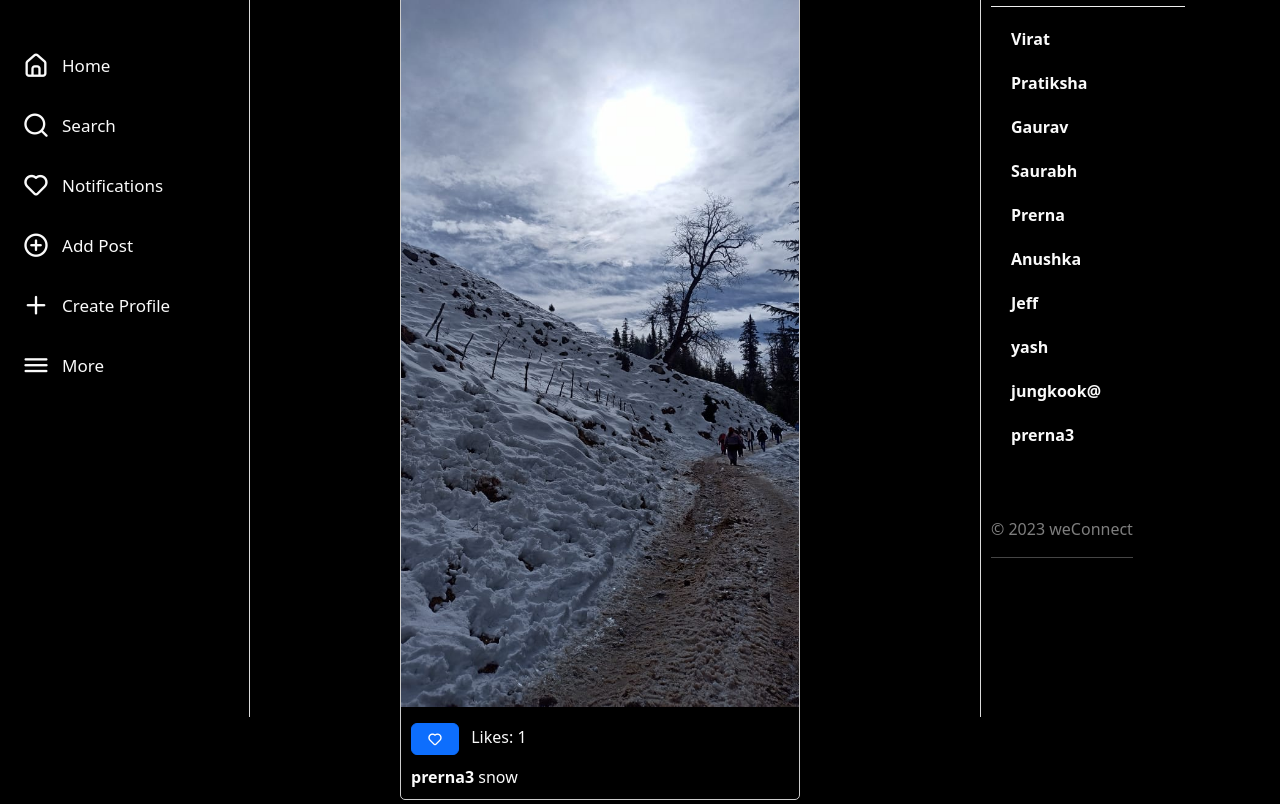
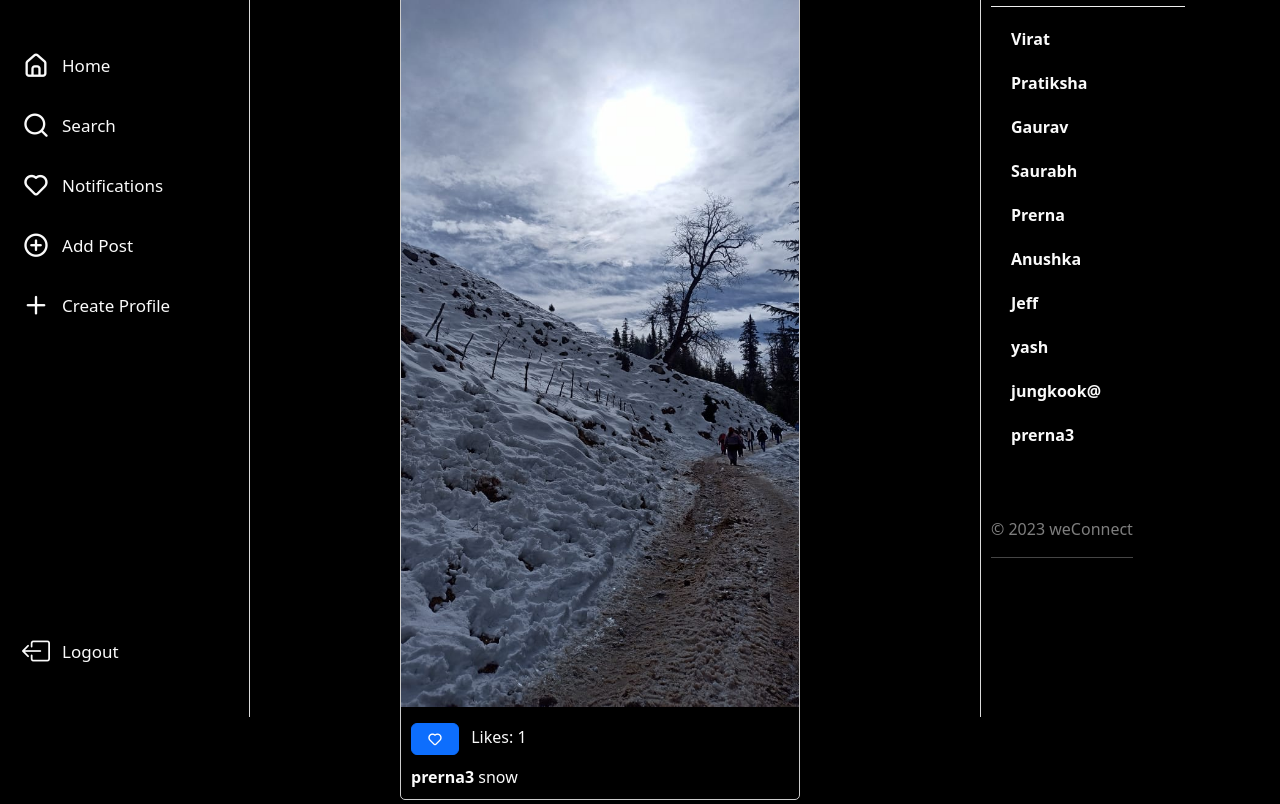
Before and after one commit to pbramhane/Social-Media, a Django app: page /home/ in a window 1280 px wide. Shown: the part 83-887 px from the top of the page. Run offline with Django 4.2, Linux system fonts and the light colour scheme; a user stored in the database is signed in; data comes from the database, SQL or seed files in the repository; both versions use the stored data as it was after the commit.

Commit message:
logout and like button

```diff
--- a/weConnect/templates/home.html
+++ b/weConnect/templates/home.html
@@ -419,19 +419,13 @@
                     </span>
                 </a>
                 {% endif %}
+                <a href="{% url 'mylogout' %}">
+                    <span>
+                        <i class="bi bi-box-arrow-left"></i>
+                        <span>Logout</span>
+                    </span>
+                </a>
 
-                <div class="more-options-container">
-                    <a onclick="toggleOptions()">
-                        <span>
-                            <i class="uil uil-bars"></i>
-                            <span>More</span>
-                        </span>
-                    </a>
-                    <div class="more-options-content" id="moreOptions">
-                        <div class="more-options-item"><a href="#settings">Settings</a></div>
-                        <div class="more-options-item"><a href="{% url 'mylogout' %}">Logout</a><br></div>
-                    </div>
-                </div>
             </nav>
         </aside>
         <div class="main">
@@ -447,8 +441,8 @@
 
                 <img class="img-fluid post-image" src="{{ post.image.url }}" alt="Post Image">
                 <div class="mt-3">
-                    <button class="btn btn-primary like-button"><a href="/likepost?post_id={{post.id}}"
-                            class="text-white"><i class="uil uil-heart"></i></a></button>
+                    <a href="/likepost?post_id={{post.id}}" class="text-white"><button
+                            class="btn btn-primary like-button"><i class="uil uil-heart"></i></button></a>
                     <span class="ms-2">Likes: {{ post.no_of_likes }}</span>
                 </div>
 
@@ -494,21 +488,6 @@
         {% endfor %}
     </div>
     <script src="https://cdn.jsdelivr.net/npm/bootstrap@5.3.0/dist/js/bootstrap.bundle.min.js"></script>
-    <script>
-        function toggleOptions() {
-            var options = document.getElementById("moreOptions");
-            options.classList.toggle("show");
-        }
-
-        document.addEventListener("click", function (event) {
-            var options = document.getElementById("moreOptions");
-            var button = document.querySelector(".more-options-btn");
-
-            if (!options.contains(event.target) && !button.contains(event.target)) {
-                options.classList.remove("show");
-            }
-        });
-    </script>
 </body>
 
 </html>
```
Also changed, not shown: weConnect/templates/Profile.html (+6 -27 lines), weConnect/db.sqlite3.
